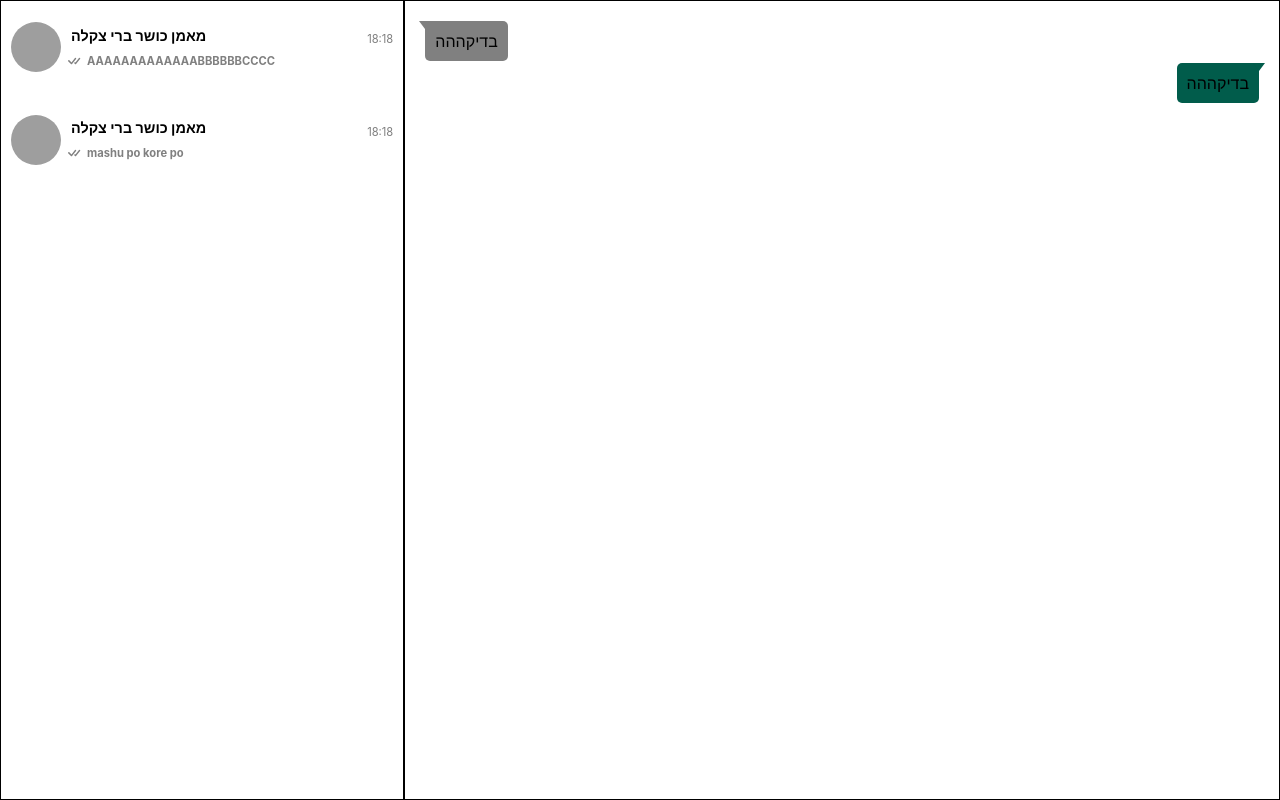
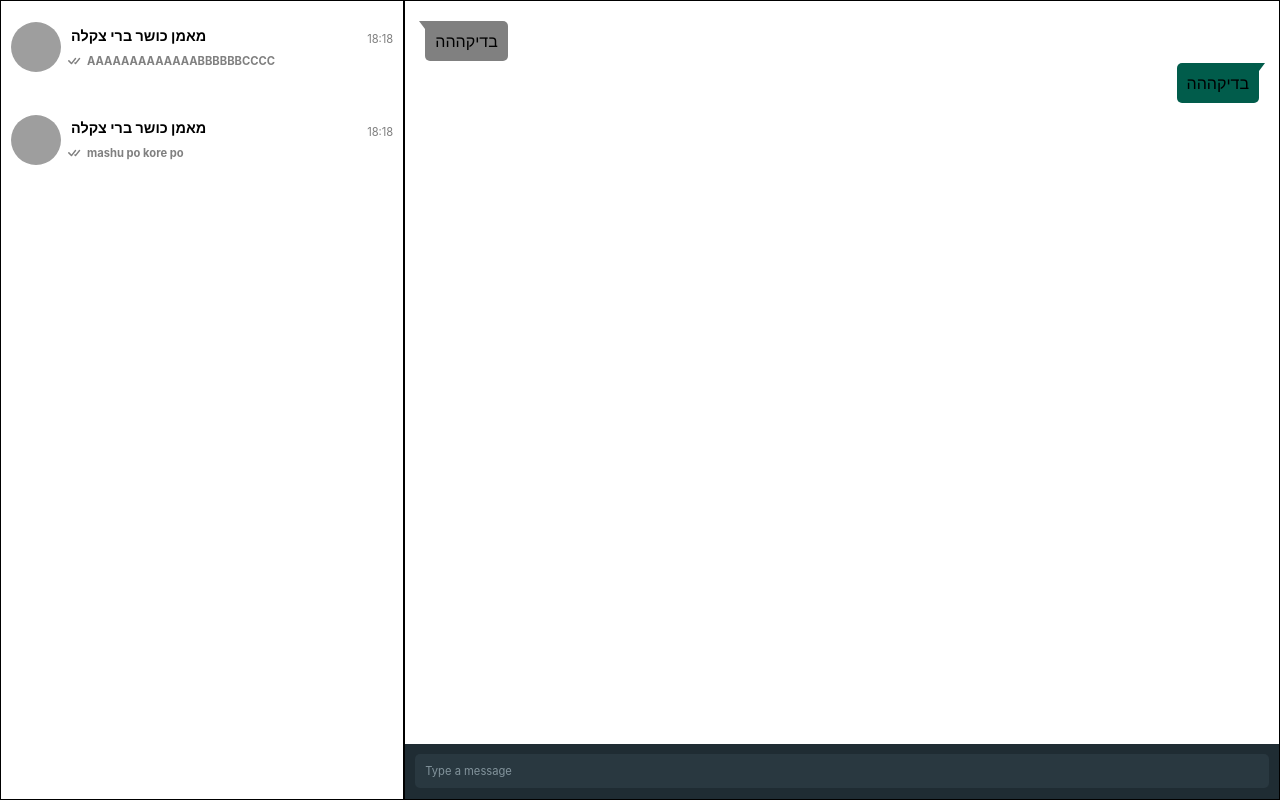
Before and after one commit to Talkoosh/whatsapp-clone, a React (Create React App) app: page / in a window 1280 px wide. Built offline with nearby package versions, Linux system fonts and the light colour scheme; grey boxes are pictures that could not be loaded.

Commit message:
basic message input

```diff
--- a/src/components/Chat/Chat.js
+++ b/src/components/Chat/Chat.js
@@ -2,6 +2,7 @@ import React, { useEffect, useState } from 'react';
 import styles from './chat.module.css';
 import demoData from '../../data/fake.json';
 import { Message } from '../Message/Message';
+import { SendMessage } from '../SendMessage/SendMessage';
 
 export function Chat() {
     const [messages, setMessages] = useState(null);
@@ -15,6 +16,7 @@ export function Chat() {
             {messages?.map((message) => (
                 <Message message={message} />
             ))}
+            <SendMessage />
         </section>
     );
 }
--- a/src/components/Chat/chat.module.css
+++ b/src/components/Chat/chat.module.css
@@ -4,4 +4,5 @@
     padding: 20px;
     display: flex;
     flex-direction: column;
+    position: relative;
 }
--- /dev/null
+++ b/src/components/SendMessage/SendMessage.js
@@ -0,0 +1,23 @@
+import React, { useRef, useState } from 'react';
+import styles from './sendMessage.module.css';
+
+export function SendMessage() {
+    const textAreaRef = useRef();
+    const [rows, setRows] = useState([]);
+
+    const handleKeyPress = (ev) => {
+        if (ev.keyCode === 13) {
+            ev.preventDefault();
+            if (ev.shiftKey) {
+                setRows((prevState) => [<input className={styles.messageRow}></input>, ...prevState]);
+            }
+        }
+    };
+    return (
+        <section className={styles.container}>
+            <div ref={textAreaRef} onKeyDown={handleKeyPress} contentEditable className={styles.messageText}>
+                {rows}
+            </div>
+        </section>
+    );
+}
--- /dev/null
+++ b/src/components/SendMessage/sendMessage.module.css
@@ -0,0 +1,32 @@
+.container {
+    position: absolute;
+    bottom: 0;
+    left: 0;
+    width: 100%;
+    height: 55px;
+    background-color: var(--layout-general);
+    padding: 10px;
+}
+
+.messageText {
+    border-radius: 5px;
+    padding: 10px 10px;
+    /* min-height: 30px; */
+    text-align: left;
+    background-color: var(--message-text);
+    font-size: 0.7rem;
+    outline: none;
+    color: white;
+}
+
+[contenteditable='true']:empty:before {
+    content: 'Type a message';
+    color: #83949c;
+    cursor: text;
+}
+
+.messageRow {
+    width: 100%;
+    height: 10px;
+    background-color: white;
+}
--- a/src/styles/App.css
+++ b/src/styles/App.css
@@ -31,4 +31,6 @@ body,
     --hover-light: rgb(175, 171, 171);
     --message-own-color: #015c4b;
     --message-other-color: grey;
+    --layout-general: #1f2c33;
+    --message-text: #293840;
 }
```
